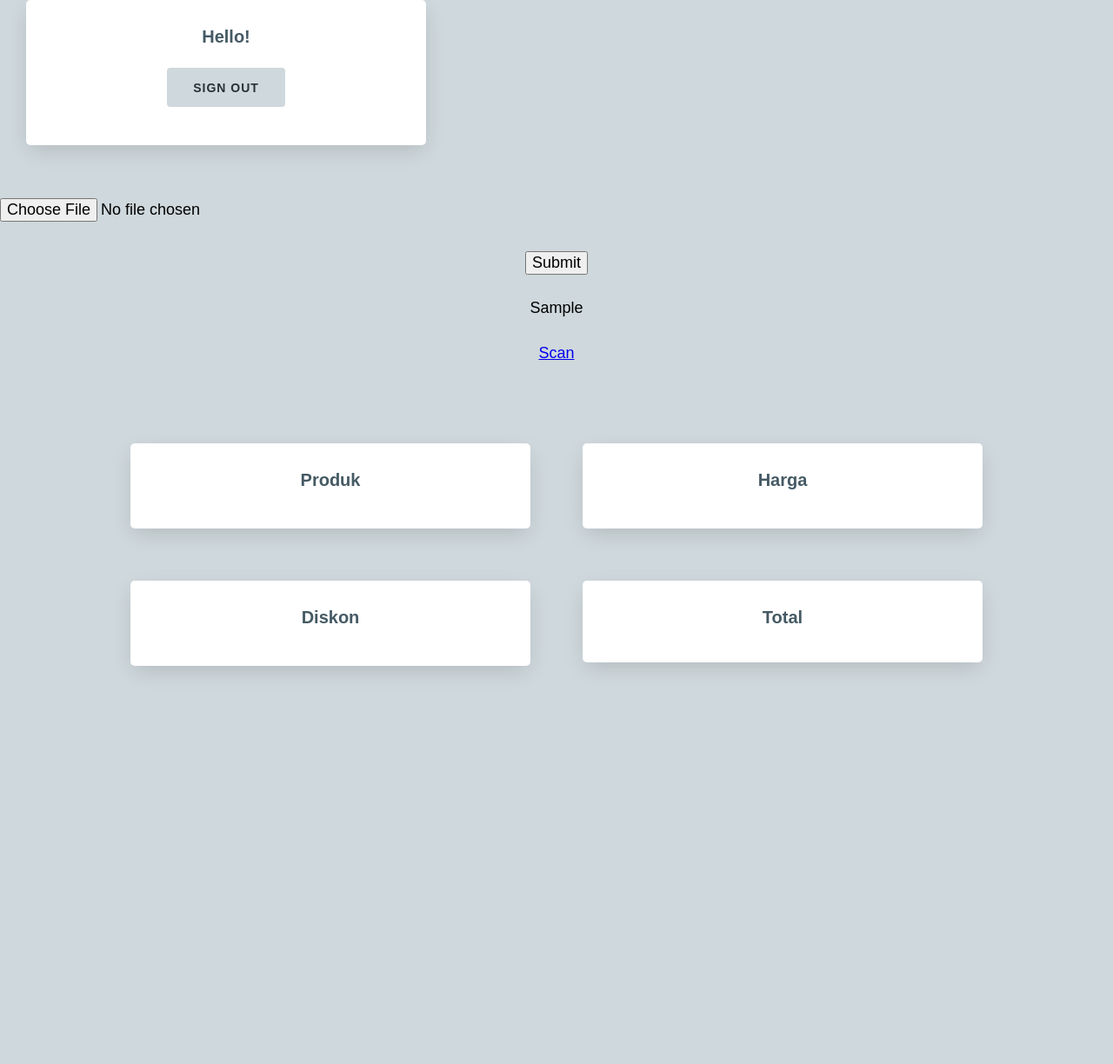
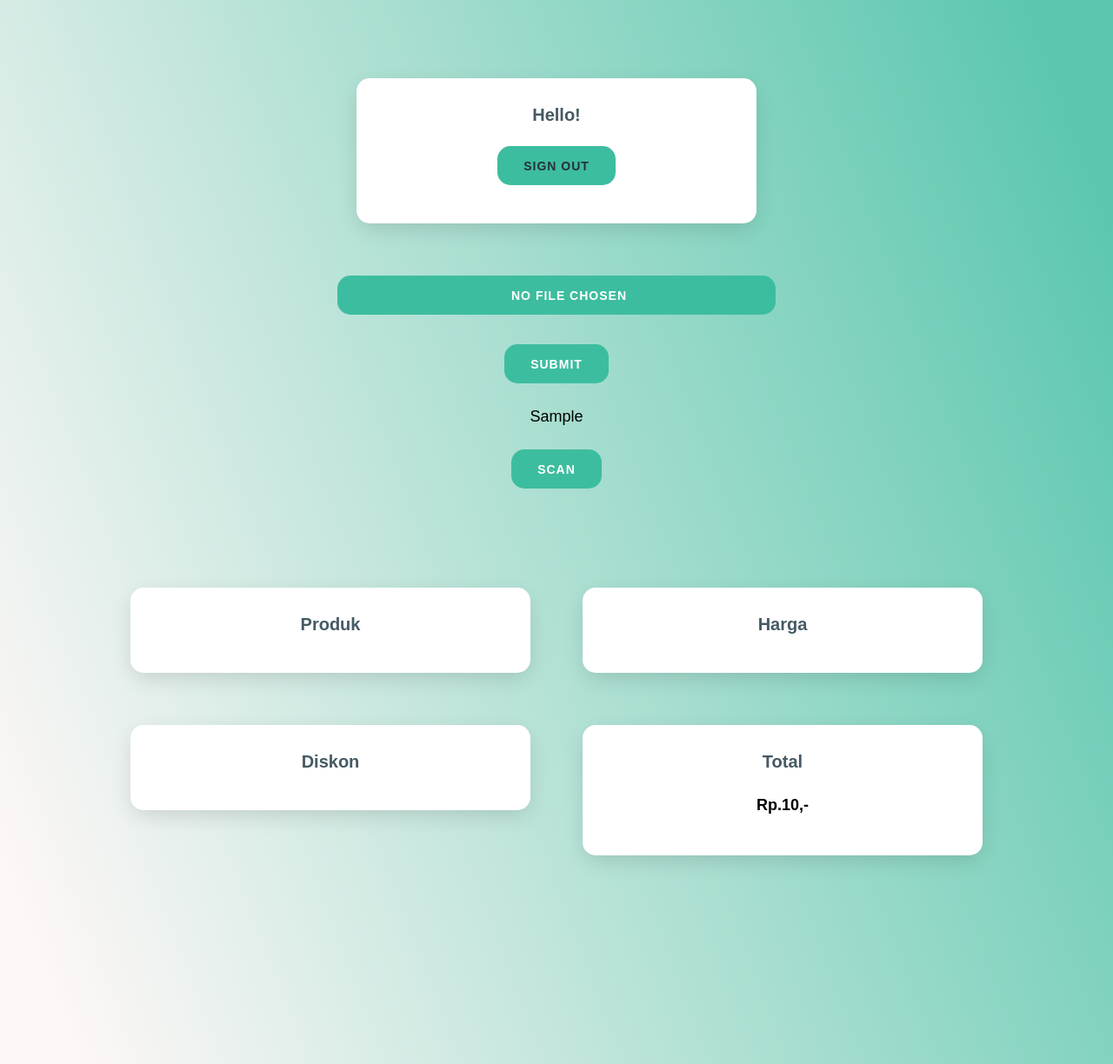
Before and after one commit to ahnafzm/final-project-bill-extraction, a Flask app: template templates/dashboard.html in a window 1280 px wide. Shown: the whole page at 87% size. Before the commit the page ends 774 px from the top, so only its background shows below. Run offline with Flask 2, Linux system fonts and the light colour scheme; the template is opened without the code that fills it: most values are stand-ins (such as "Sample title", 1, 10 or a date in 2020); parts of the project's set-up code (start-up, migrations or seed data) failed here and were passed over.

Commit message:
Menambahkan total struk belanjaan dan Rp pada harga

```diff
--- a/app.py
+++ b/app.py
@@ -50,8 +50,9 @@ def home():
 @login_required
 def dashboard():
   harga = session['user']['harga']
-  diskon = session['user']['harga']
-  return render_template('dashboard.html', harga = harga, diskon=diskon)
+  diskon = session['user']['hargadisc']
+  total = sum(harga) - sum(diskon)
+  return render_template('dashboard.html', total=total)
 
 @app.route('/dashboard/cek', methods=['GET'])
 def cek():
@@ -81,9 +82,13 @@ def scans():
         {"_id":id},
         {'$push':{"harga" : {'$each' : semua[2]}}})
 
+    harga = session['user']['harga']
+    diskon = session['user']['hargadisc']
+    total = sum(harga) - sum(diskon)
+
     pesan = "berhasil"
     #return pesan
-    return render_template('dashboard.html', messege_info=pesan)
+    return render_template('dashboard.html', messege_info=pesan, total=total)
 
 
 
--- a/static/css/styles.css
+++ b/static/css/styles.css
@@ -12,9 +12,9 @@
   --grey: #B0BEC5;
   --grey-medium: #78909C;
   --grey-dark: #455A64;
-  --primary: #1E88E5;
-  --primary-dark: #1976D2;
-  --secondary: #CFD8DC;
+  --primary: #3DBD9F;
+  --primary-dark: #3F8E7C;
+  --secondary: #3DBD9F;
   --secondary-dark: #B0BEC5;
   --red: #EF4836;
 }
@@ -30,7 +30,7 @@ body {
   font-size: 18px;
   line-height: 28px;
   color: var(--black);
-  background: var(--grey-light);
+  background: linear-gradient(249.14deg, rgba(61, 189, 159, 0.84) 5.6%, #FEF7F7 95.19%);
 }
 
 /* Typography */
@@ -65,12 +65,27 @@ p {
   display: flex;
 }
 
+.card-wrapper-dashboard {
+  margin: 0 auto;
+  padding: 90px 30px;
+  flex-wrap: wrap;
+  display: flex;
+  flex-direction: column;
+  justify-content: center;
+  align-items: center;
+}
+
+.Top {
+  display: flex;
+  column-gap: 10px;
+}
+
 .card {
   margin: 0 30px 60px;
   padding: 20px 40px;
   width: 460px;
   box-shadow: 0 8px 26px -4px rgba(0,0,0,0.15);
-  border-radius: 5px;
+  border-radius: 15px;
   background: var(--white);
 }
 
@@ -115,11 +130,12 @@ label {
   line-height: 26px;
   color: var(--almost-black);
   border: 1px solid var(--grey);
-  border-radius: 4px;
-  box-shadow: inset 0 1px 2px rgba(0,0,0,0.1);
+  border-radius: 15px;
+  box-shadow: inset 0 5px 5px rgba(0,0,0,0.1);
   display: block;
   background: var(--almost-white);
   transition: border-color .15s ease;
+
 }
 
 .field:focus {
@@ -151,7 +167,7 @@ label {
   text-decoration: none;
   color: var(--white);
   border: none;
-  border-radius: 4px;
+  border-radius: 15px;
   outline: none;
   cursor: pointer;
   display: inline-block;
@@ -176,3 +192,82 @@ input[type=submit] {
   margin: 34px auto 24px;
   display: block;
 }
+
+input[type=file] {
+
+}
+
+.tombolSubmit {
+  margin: 0 0 24px;
+  padding: 11px 30px 10px;
+  font-size: 14px;
+  line-height: 24px;
+  text-transform: uppercase;
+  letter-spacing: 1px;
+  font-weight: 600;
+  text-decoration: none;
+  color: var(--white);
+  border: none;
+  border-radius: 15px;
+  outline: none;
+  cursor: pointer;
+  display: inline-block;
+  background: var(--primary);
+  transition: color .15s ease, background-color .15s ease;
+}
+
+.tombolUpload {
+  margin: 0 0 24px;
+  padding: 11px 5px 10px;
+  padding-left: 200px;;
+  font-size: 14px;
+  line-height: 24px;
+  text-transform: uppercase;
+  letter-spacing: 1px;
+  font-weight: 600;
+  text-decoration: none;
+  color: var(--white);
+  border: none;
+  border-radius: 15px;
+  outline: none;
+  cursor: pointer;
+  display: inline-block;
+  background: var(--primary);
+  transition: color .15s ease, background-color .15s ease;
+}
+
+::file-selector-button {
+  display: none;
+}
+
+.ScanButton {
+  margin: 0 0 24px;
+  padding: 11px 30px 10px;
+  font-size: 14px;
+  line-height: 24px;
+  text-transform: uppercase;
+  letter-spacing: 1px;
+  font-weight: 600;
+  text-decoration: none;
+  color: var(--white);
+  border: none;
+  border-radius: 15px;
+  outline: none;
+  cursor: pointer;
+  display: inline-block;
+  background: var(--primary);
+  transition: color .15s ease, background-color .15s ease;
+}
+
+table, th, td {
+  border: 1px white ;
+  border-collapse: separate;
+  border-spacing: 40px 15px;
+
+}
+
+.struk {
+  box-shadow: 0 8px 26px -4px rgba(0,0,0,0.15);
+  border-radius: 15px;
+  background: var(--white);
+}
--- a/templates/dashboard.html
+++ b/templates/dashboard.html
@@ -21,10 +21,10 @@
       <div>
         <form action = "http://127.0.0.1/dashboard/upload" method = "POST"
         enctype = "multipart/form-data">
-        <input class="tombolUpload" type = "file" name="file" />
+        <input class="tombolUpload" type = "file" name="file" id="img" style="margin: auto;"/>
         <input class="tombolSubmit" type = "submit"/>
     </form>
-        </form>
+
       </div>
       <div>
         <p style="text-align: center ;">{{ messege_info }}</p>
@@ -62,7 +62,7 @@
 
         <p>
           {% for prod in session['user']['harga'] %}
-          <li>{{ prod }}</li>
+          <li>Rp.{{ prod }},-</li>
           {% endfor %}
 
         </p>
@@ -76,7 +76,7 @@
 
         <p>
           {% for prod in session['user']['hargadisc'] %}
-          <li>{{ prod }}</li>
+          <li>Rp.{{ prod }},-</li>
           {% endfor %}
 
         </p>
@@ -87,23 +87,7 @@
       <div class="card">
 
         <h2 class="center">Total</h2>
-        <script>
-          const harga = harga ;
-          const diskon = diskon;
-          let sum_harga = 0;
-          let sum_diskon = 0;
-
-          for (let i = 0; i < harga.length; i++) {
-              sum_harga += harga[i];
-          }
-          for (let j = 0; j < diskon.length; j++) {
-              sum_harga += diskon[j];
-          }
-
-          let sum_total = sum_harga - sum_diskon;
-
-          document.getElementById("demo").innerHTML = sum_total;
-          </script>
+       <p style="text-align: center; font-weight: bold">Rp.{{ total }},-</p>
 
       </div>
     </div>
```
Also changed, not shown: ocr.py (+18 -18 lines), static/js/scripts.js (line endings or trailing spaces), 1 other file.
